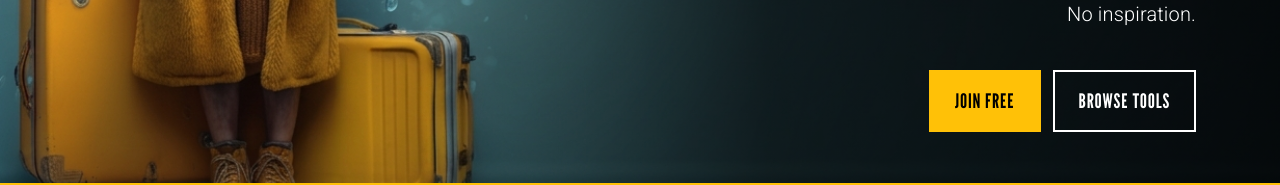
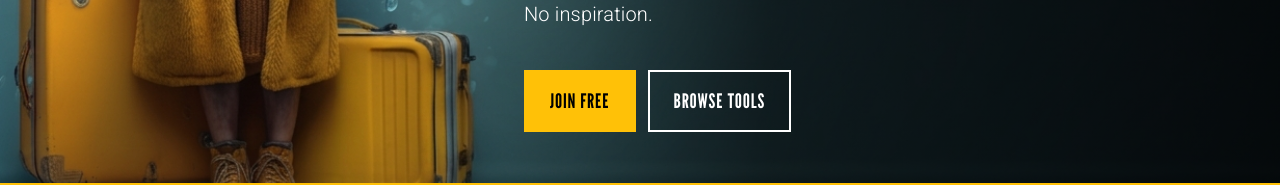
Before and after one commit to claudiokurath/sor7ed-new, a Next.js app: page / in a window 1280 px wide. Shown: the part 551-736 px from the top of the page. Built offline with nearby package versions, Linux system fonts and the light colour scheme; no server answers.

Commit message:
design: standardize all text to left alignment for better readability

```diff
--- a/src/app/page.tsx
+++ b/src/app/page.tsx
@@ -26,7 +26,7 @@ export default async function HomePage() {
         }}
       >
         <div className="max-w-6xl mx-auto px-5 py-24 relative z-10 w-full flex justify-end">
-          <div className="max-w-2xl text-right">
+          <div className="max-w-2xl text-left">
             <p className="kicker mb-6">SOR7ED — pronounced sorted</p>
             <h1 className="text-6xl md:text-8xl leading-[0.9]">
               Your brain is not broken. <br />
@@ -36,7 +36,7 @@ export default async function HomePage() {
               SOR7ED delivers practical templates and micro-tools for ADHD, autism, dyslexia, and
               related needs — straight to your WhatsApp. No app. No fluff. No inspiration.
             </p>
-            <div className="mt-10 flex flex-wrap gap-3 justify-end">
+            <div className="mt-10 flex flex-wrap gap-3 justify-start">
               <Link href="/signup" className="btn-yellow">
                 Join free
               </Link>
@@ -100,7 +100,7 @@ export default async function HomePage() {
         }}
       >
         <div className="max-w-6xl mx-auto px-5 py-20 relative z-10 w-full flex justify-end">
-          <div className="max-w-3xl text-right flex flex-col items-end">
+          <div className="max-w-3xl text-left flex flex-col items-start">
             <p className="kicker">The 7 Branches</p>
             <h2 className="text-5xl md:text-6xl mb-3">Built around real life.</h2>
             <p className="text-base max-w-xl mb-10">
@@ -126,7 +126,7 @@ export default async function HomePage() {
               <p className="kicker">Featured tool</p>
               <h2 className="text-5xl md:text-6xl mb-4">{featuredTool.name}</h2>
               <p className="text-base mb-6 opacity-90">{featuredTool.tagline}</p>
-              <div className="flex flex-wrap gap-3 mb-8">
+              <div className="flex flex-wrap gap-3 mb-8 justify-start">
                 <Link href={`/tools/${featuredTool.slug}`} className="btn-yellow">
                   Try interactive preview
                 </Link>
@@ -156,8 +156,8 @@ export default async function HomePage() {
         }}
       >
         <div className="max-w-6xl mx-auto px-5 py-20 relative z-10 w-full flex justify-end">
-          <div className="max-w-4xl text-right">
-            <div className="flex flex-wrap items-end justify-end gap-3 mb-8">
+          <div className="max-w-4xl text-left">
+            <div className="flex flex-wrap items-start justify-start gap-3 mb-8">
               <div>
                 <p className="kicker">From the blog</p>
                 <h2 className="text-5xl md:text-6xl">Recent reads.</h2>
@@ -168,7 +168,7 @@ export default async function HomePage() {
             </div>
             <div className="grid gap-4 md:grid-cols-3">
               {recent.map((article) => (
-                <Link key={article.slug} href={`/blog/${article.slug}`} className="block border-r-2 border-[#ffc107] pr-4 py-2 hover:bg-white/5 transition">
+                <Link key={article.slug} href={`/blog/${article.slug}`} className="block border-l-2 border-[#ffc107] pl-4 py-2 hover:bg-white/5 transition">
                   <p className="kicker text-xs">
                     {article.branch} · {article.readMinutes} min
                   </p>
@@ -219,7 +219,7 @@ export default async function HomePage() {
         }}
       >
         <div className="max-w-6xl mx-auto px-5 py-16 flex flex-wrap items-center justify-between gap-6 relative z-10">
-          <div className="max-w-2xl">
+          <div className="max-w-2xl text-left">
             <p className="display text-sm" style={{ letterSpacing: '0.18em' }}>
               READY TO GET SORTED
             </p>
```
